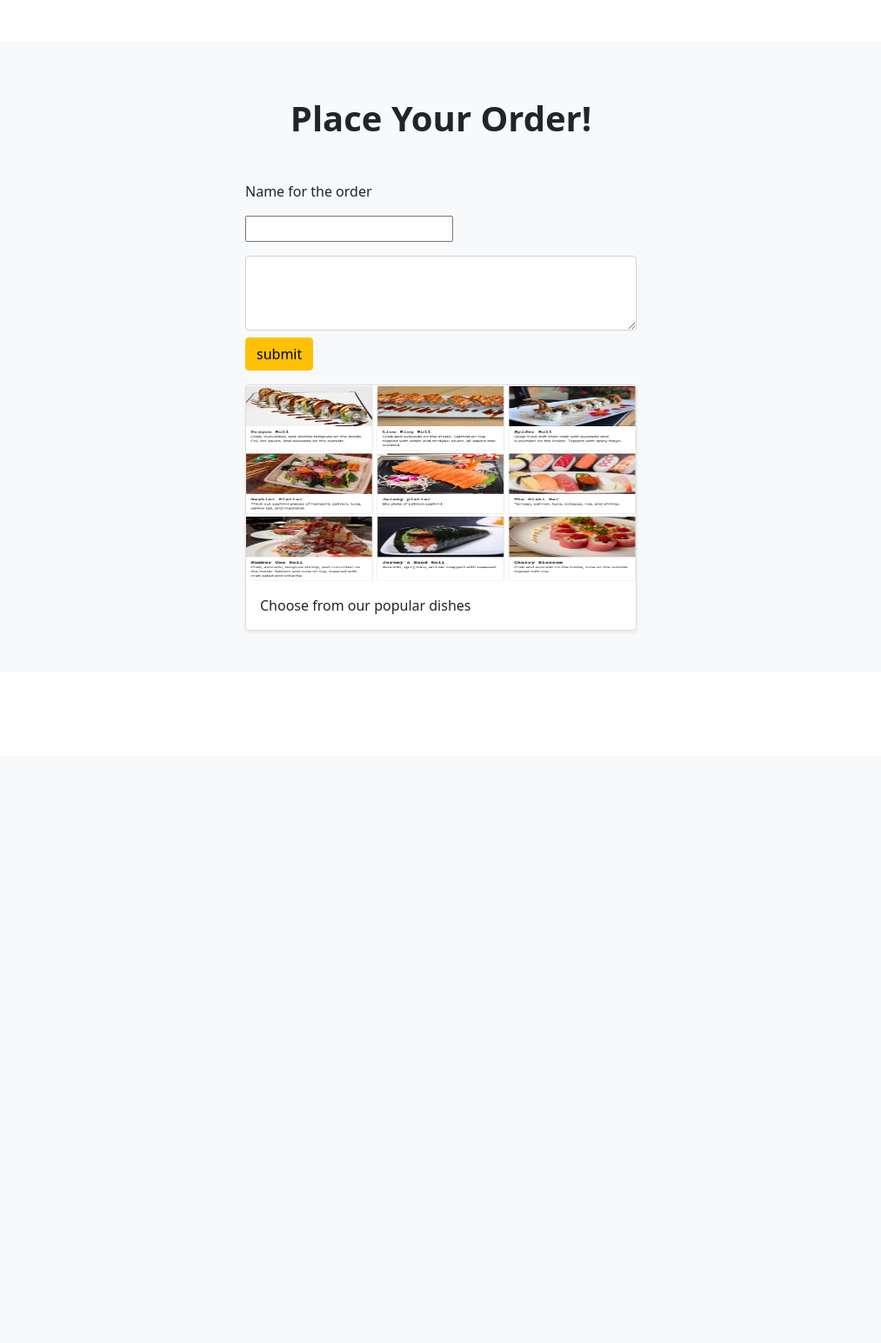
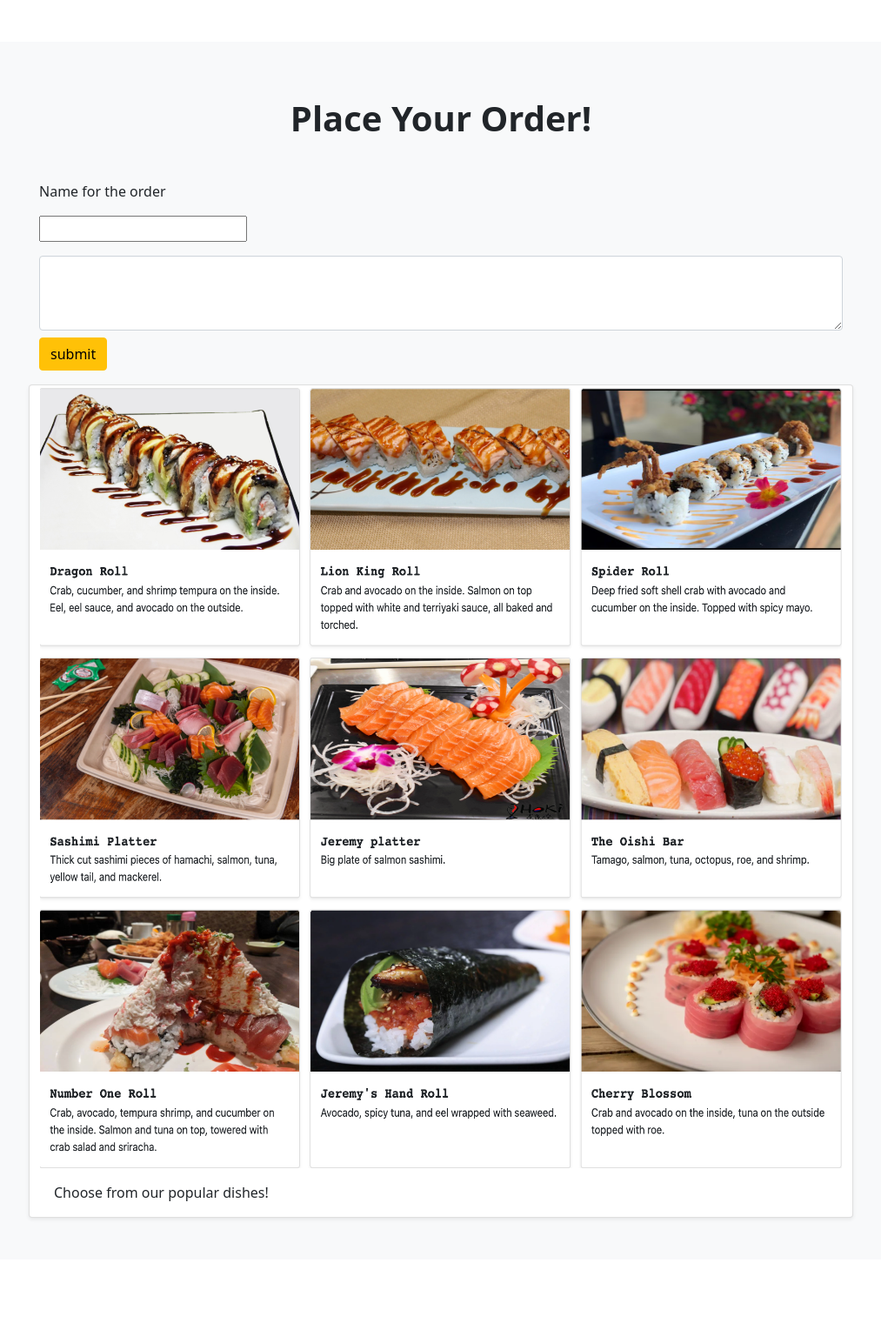
Before and after one commit to alaJream/oishiMenu, a Flask app: page /order/new in a window 1280 px wide. Shown: the part 87-1631 px from the top of the page at 87% size, without its empty margins (133-1146 px from the left). Before the commit the page ends 813 px from the top, so only its background shows below. Run offline with Flask 2, Linux system fonts and the light colour scheme; some libraries are stand-ins or nearby versions.

Commit message:
fixed pictures

```diff
--- a/templates/order_new.html
+++ b/templates/order_new.html
@@ -5,26 +5,26 @@
 {% block content %}
 <section class="py-5">
     <div class="container px-5">
-        <!-- Contact form-->
+        <!-- Order form-->
         <div class="bg-light rounded-3 py-5 px-4 px-md-5 mb-5">
             <div class="text-center mb-5">
                 <div class="feature bg-primary bg-gradient text-white rounded-3 mb-3"><i class="bi bi-envelope"></i></div>
                 <h1 class="fw-bolder">Place Your Order!</h1>
             </div>
-            <div class="row gx-5 justify-content-center">
-                <div class="col-lg-8 col-xl-6">
-                    <form method="POST" action="/notes">
+            <div class="container-fluid">
+                <div class="row">
+                    <form method="POST" action="/order">
                     <p>Name for the order</p>
                     <p><input type="text" value="" name="dname" /></p>
                     <textarea class="form-control" id="exampleFormControlTextarea1" rows="3" name="desc"></textarea>
                     <p><input class="btn btn-warning mt-2" type="submit" value="submit" /> </p>
                     </form>
                     <div class="card shadow-sm">
-                        <img class="bd-placeholder-img card-img-top" width="100%" height="225" src="/images/menu.png" alt="">
+                        <img class="bd-placeholder-img card-img-top" width="100%" height="900" src="/static/menu.png" alt="">
 
                         <div class="card-body">
                             <p class="card-text">
-                                Choose from our popular dishes
+                                Choose from our popular dishes!
                             </p>
                         </div>
                     </div>
@@ -35,3 +35,6 @@
 </section>
 
 {% endblock %}
+
+<!-- <div class="row gx-5 justify-content-center">
+    <div class="col-lg-8 col-xl-6"> -->
--- a/templates/partials/navbar.html
+++ b/templates/partials/navbar.html
@@ -1,28 +1,6 @@
-<!-- <nav class="navbar navbar-expand-lg navbar-light bg-light">
-    <div class="container-fluid">
-      <a class="navbar-brand" href="#">Navbar</a>
-      <button class="navbar-toggler" type="button" data-bs-toggle="collapse" data-bs-target="#navbarNav" aria-controls="navbarNav" aria-expanded="false" aria-label="Toggle navigation">
-        <span class="navbar-toggler-icon"></span>
-      </button>
-      <div class="collapse navbar-collapse" id="navbarNav">
-        <ul class="navbar-nav">
-          <li class="nav-item">
-            <a class="nav-link active" aria-current="page" href="{{ url_for('order_index') }}">Home</a>
-          </li>
-          <li class="nav-item">
-            <a class="nav-link" href="{{ url_for('login') }}">Login</a>
-          </li>
-          <li class="nav-item">
-            <a class="nav-link" href="{{ url_for('logout') }}">Logout</a>
-          </li>
-        </ul>
-      </div>
-    </div>
-</nav> -->
-
 <nav class="navbar navbar-expand-lg navbar-light bg-light">
     <div class="container-fluid">
-        <a class="navbar-brand" href="{{ url_for('order_index') }}"><img src="\images\obar.png" width="150"></a>
+        <img src="{{ url_for('static', filename='obar.png') }}" class="navbar-brand" width="150px" height="auto">
         <button class="navbar-toggler" type="button" data-bs-toggle="collapse"
             data-bs-target="#navbarSupportedContent" aria-controls="navbarSupportedContent" aria-expanded="false"
             aria-label="Toggle navigation">
@@ -68,3 +46,27 @@
         </div>
     </div>
 </nav>
+
+<!-- <nav class="navbar navbar-expand-lg navbar-light bg-light">
+    <div class="container-fluid">
+      <a class="navbar-brand" href="#">Navbar</a>
+      <button class="navbar-toggler" type="button" data-bs-toggle="collapse" data-bs-target="#navbarNav" aria-controls="navbarNav" aria-expanded="false" aria-label="Toggle navigation">
+        <span class="navbar-toggler-icon"></span>
+      </button>
+      <div class="collapse navbar-collapse" id="navbarNav">
+        <ul class="navbar-nav">
+          <li class="nav-item">
+            <a class="nav-link active" aria-current="page" href="{{ url_for('order_index') }}">Home</a>
+          </li>
+          <li class="nav-item">
+            <a class="nav-link" href="{{ url_for('login') }}">Login</a>
+          </li>
+          <li class="nav-item">
+            <a class="nav-link" href="{{ url_for('logout') }}">Logout</a>
+          </li>
+        </ul>
+      </div>
+    </div>
+</nav> -->
+
+<!-- <a class="navbar-brand" href="{{ url_for('order_index') }}"><img src="\images\obar.png" width="150"></a> -->
```
Also changed, not shown: static/menu.png (renamed from images/menu.png), static/obar.png (renamed from images/obar.png).
